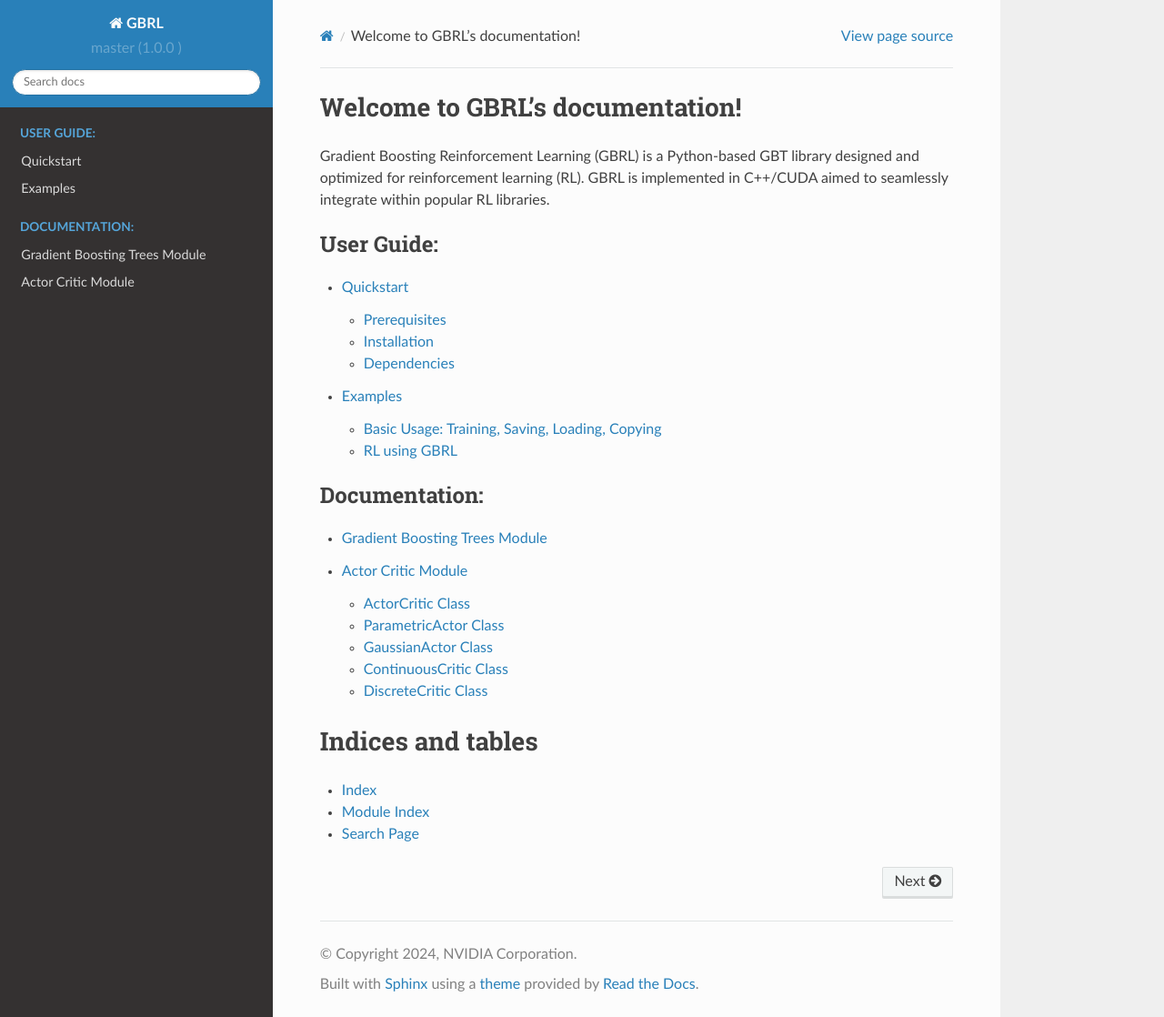
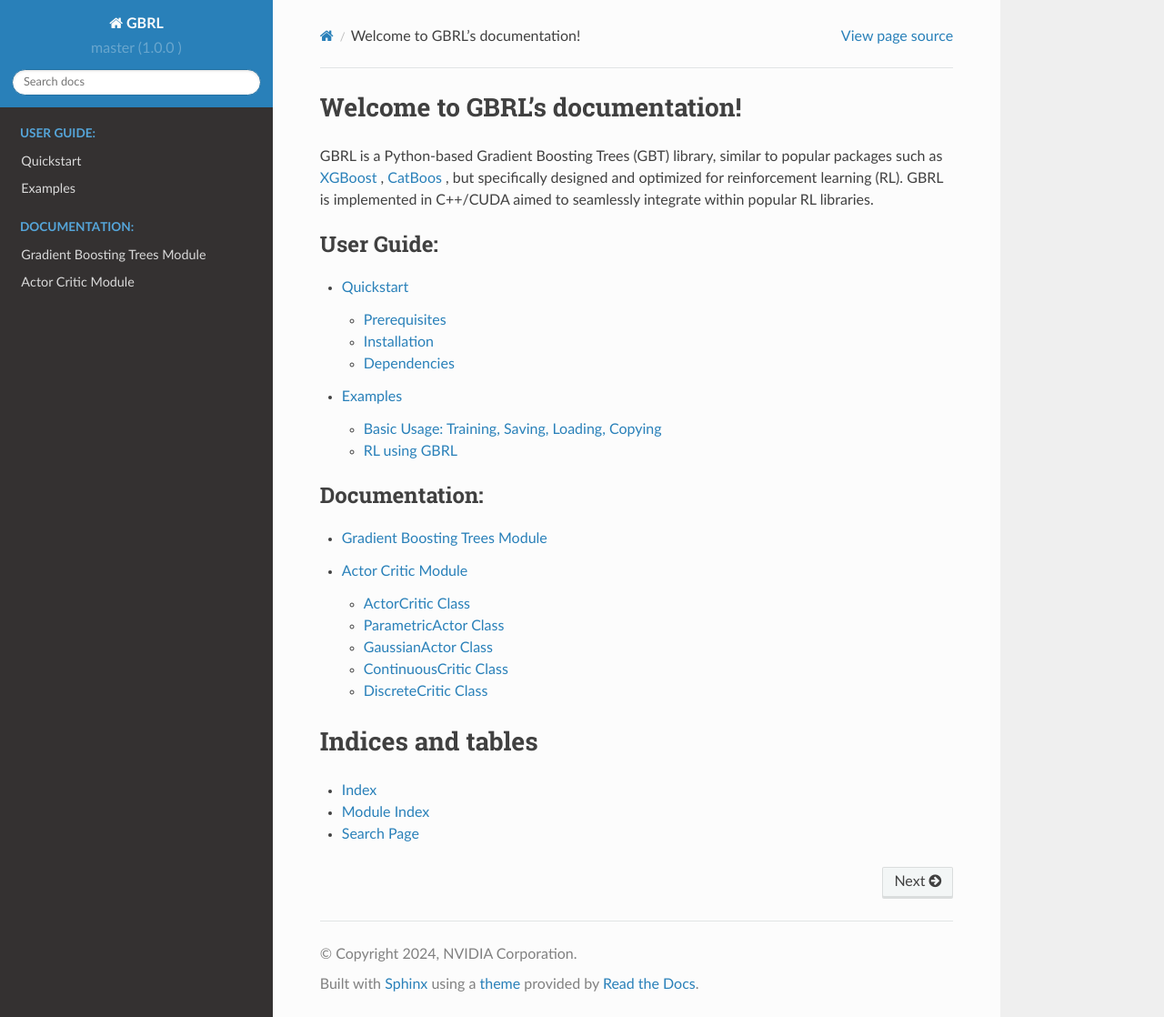
Before and after one commit to NVlabs/gbrl, a Sphinx documentation site: the page built from docs/index.rst, in a window 1280 px wide and 1118 px high. Shown: the whole window at 91% size. Built offline with Sphinx 7.4.7 and the Read the Docs theme 2.0.0, drawn with Linux system fonts in a browser that asks for light colours.

Commit message:
fixing doc

```diff
--- a/docs/index.rst
+++ b/docs/index.rst
@@ -5,7 +5,7 @@
 
 Welcome to GBRL's documentation!
 ================================
-Gradient Boosting Reinforcement Learning (GBRL) is a Python-based GBT library designed and optimized for reinforcement learning (RL). GBRL is implemented in C++/CUDA aimed to seamlessly integrate within popular RL libraries.
+GBRL is a Python-based Gradient Boosting Trees (GBT) library, similar to popular packages such as `XGBoost <https://xgboost.readthedocs.io/en/stable/>`__ , `CatBoos <https://catboost.ai/>`__ , but specifically designed and optimized for reinforcement learning (RL). GBRL is implemented in C++/CUDA aimed to seamlessly integrate within popular RL libraries.
 
 .. toctree::
    :maxdepth: 2
```
